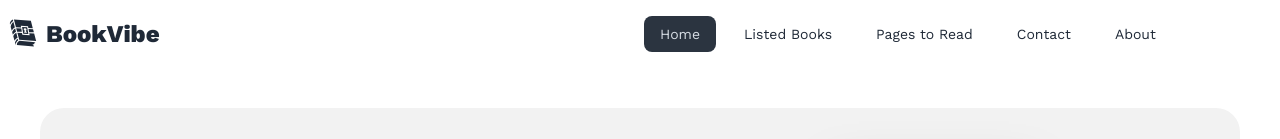
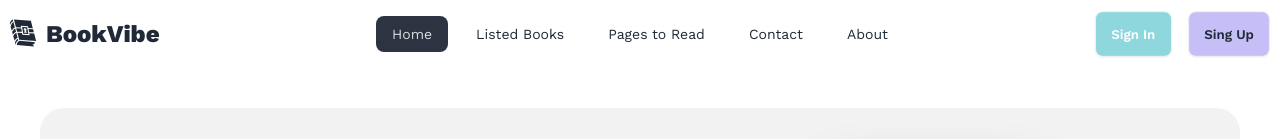
Before and after one commit to nekokaito/book-vibe, a React (Vite) app: page / in a window 1280 px wide. Shown: the top 139 px of the page. Built offline with nearby package versions, Linux system fonts and the light colour scheme; a web font is replaced by a local one.

Commit message:
flex added

```diff
--- a/src/layouts/navbar/NavBar.jsx
+++ b/src/layouts/navbar/NavBar.jsx
@@ -31,7 +31,7 @@ const NavBar = () => {
       {links}
     </ul>
   </div>
-  <div className="hidden lg:navbar-end gap-3">
+  <div className="hidden lg:flex lg:navbar-end gap-3">
     <a className="btn bg-[#8ed7dd] text-white">Sign In</a>
     <a className="btn bg-[#c6bff7]">Sing Up</a>
   </div>
```
